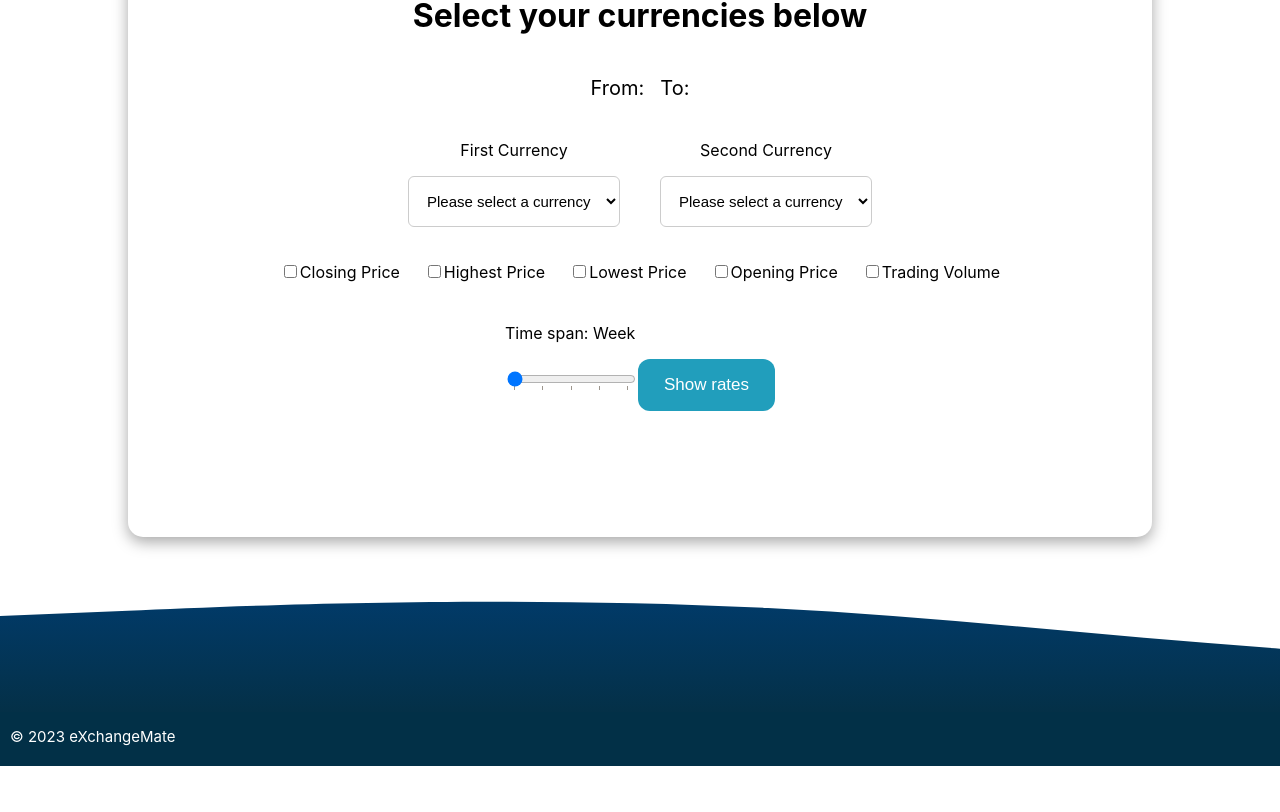
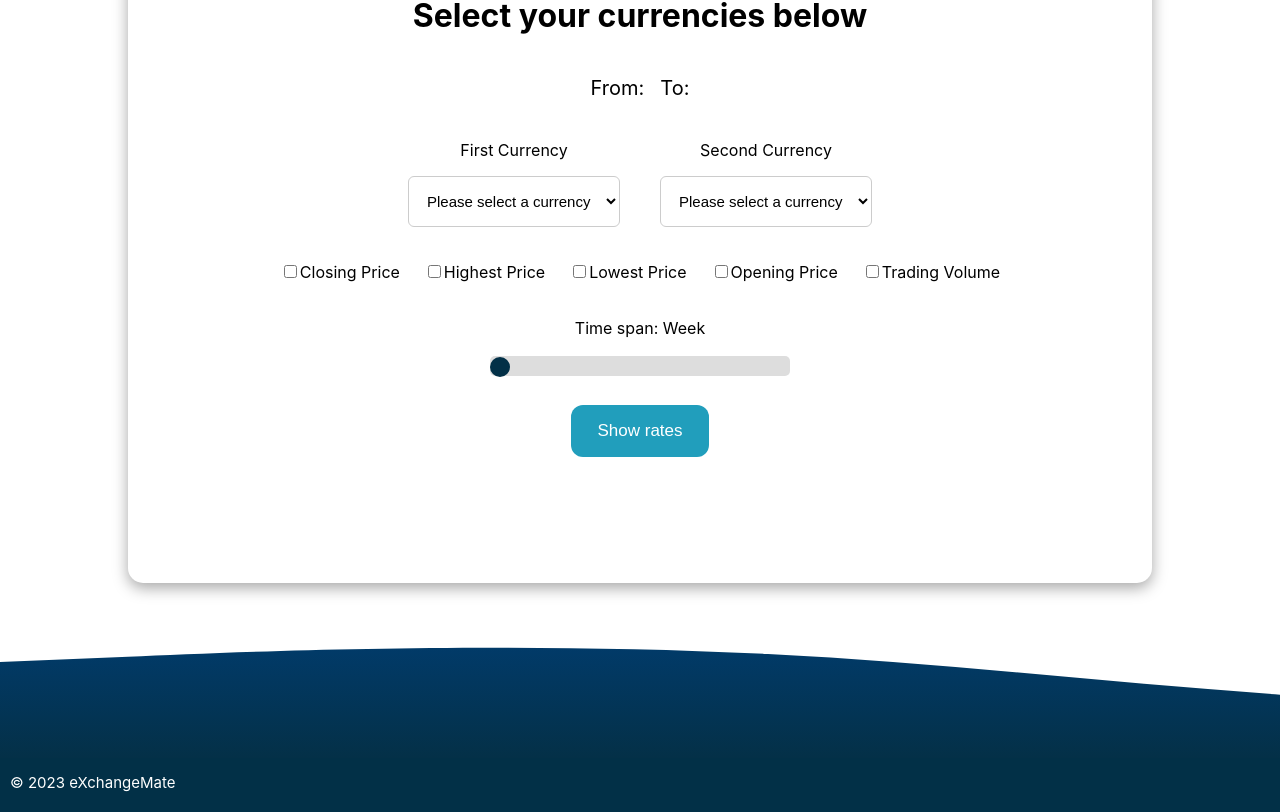
Before and after one commit to stansaner/ExchangeMate, a React (Create React App) app: page / in a window 1280 px wide. Shown: the part 1264-2076 px from the top of the page. Before the commit the page ends 2030 px from the top, so only its background shows below. Built offline with nearby package versions, Linux system fonts and the light colour scheme.

Commit message:
landing page edits

```diff
--- a/src/components/checkboxes/checkboxes.css
+++ b/src/components/checkboxes/checkboxes.css
@@ -4,6 +4,8 @@
     gap: 1.5rem;
 
 }
+
+
 
 @media (max-width: 550px) {
     .checkbox-style {
--- a/src/components/checkboxes/checkboxes.js
+++ b/src/components/checkboxes/checkboxes.js
@@ -4,8 +4,8 @@ import "./checkboxes.css"
 //import Checkbox from 'path/to/Checkbox'; // import Checkbox component
 const Checkbox = ({ label, value, onChange }) => {
   return (
-    <label>
-      <input type="checkbox" checked={value} onChange={onChange} />
+    <label className="container">
+      <input className="checkboxes" type="checkbox" checked={value} onChange={onChange} />
       {label}
     </label>
   );
--- a/src/components/dropdown/dropdown.css
+++ b/src/components/dropdown/dropdown.css
@@ -21,7 +21,7 @@
     position: relative;
 }
 
-@media (max-width: 550px) {
+@media (max-width: 615px) {
     #currency-checker {
         flex-direction: column;
     }
--- a/src/components/fetchagg/fetchAgg.js
+++ b/src/components/fetchagg/fetchAgg.js
@@ -77,8 +77,9 @@ function FetchAgg(props) {
   }
 
   return (
-    <div className="showrates-style">
-      <p>Time span: {rangeValues[range]}</p>
+      <div>
+        <div className="separation">
+          <p class="text-center">Time span: {rangeValues[range]}</p>
           <input
             id="tickmarks-input"
             type="range"
@@ -96,11 +97,14 @@ function FetchAgg(props) {
             <option value="3" data-period="6 months" label="6 months" />
             <option value="4" data-period="Year" label="1 year" />
           </datalist>
+        </div>
 
+        <div className="showrates-style">
           <button className="showrates-button" onClick={bringData}>
             Show rates
           </button>
         </div>
+      </div>
   );
 }
 export default FetchAgg;
--- a/src/components/fetchagg/fetchagg.css
+++ b/src/components/fetchagg/fetchagg.css
@@ -1,11 +1,52 @@
 section.agg-row {
   display: flex;
-  flex-direction: row;
+  flex-direction: column;
   gap:20px;
 }
 
+
+.text-center {
+  text-align: center;
+}
+
+/* Time span button  */
+
+#tickmarks-input {
+  width: 300px;
+  appearance: none;
+  height: 20px;
+  border-radius: 5px;
+  background-color: #ddd;
+  outline: none;
+}
+
+#tickmarks-input::-webkit-slider-thumb {
+  /* -webkit-appearance: none; */
+  appearance: none;
+  width: 20px;
+  height: 20px;
+  border-radius: 50%;
+  background-color: #023047;
+  cursor: pointer;
+}
+
+#tickmarks-input::-moz-range-thumb {
+  width: 20px;
+  height: 20px;
+  border-radius: 50%;
+  background-color: #4CAF50;
+  cursor: pointer;
+}
+
+
+/* Show rates button */
+
 .showrates-style{
   padding: 5px;
+  margin-top: 20px;
+  display: flex;
+  align-items: center;
+  justify-content: center;
 }
 
 .showrates-button {
```
Lines whose indentation alone changed are shown as unchanged.
